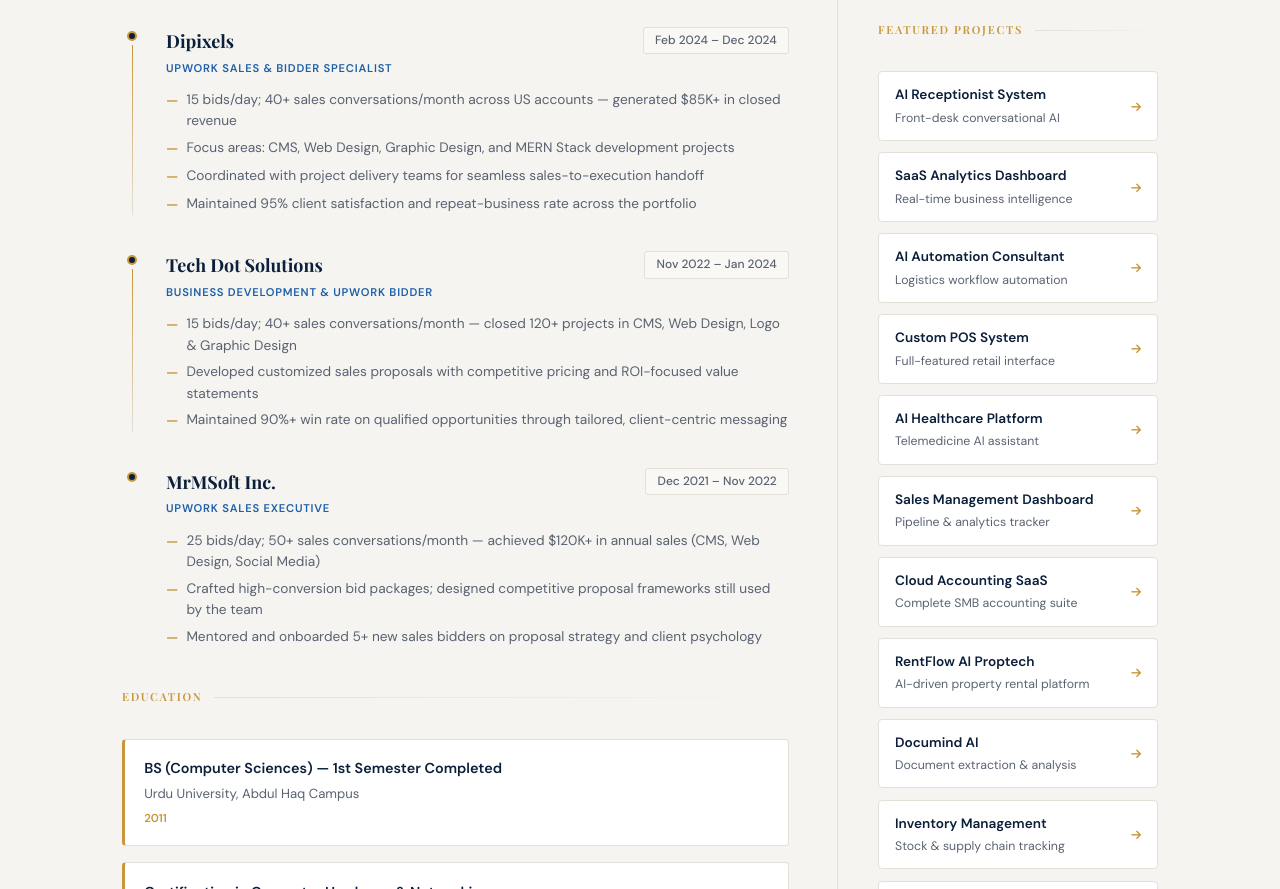
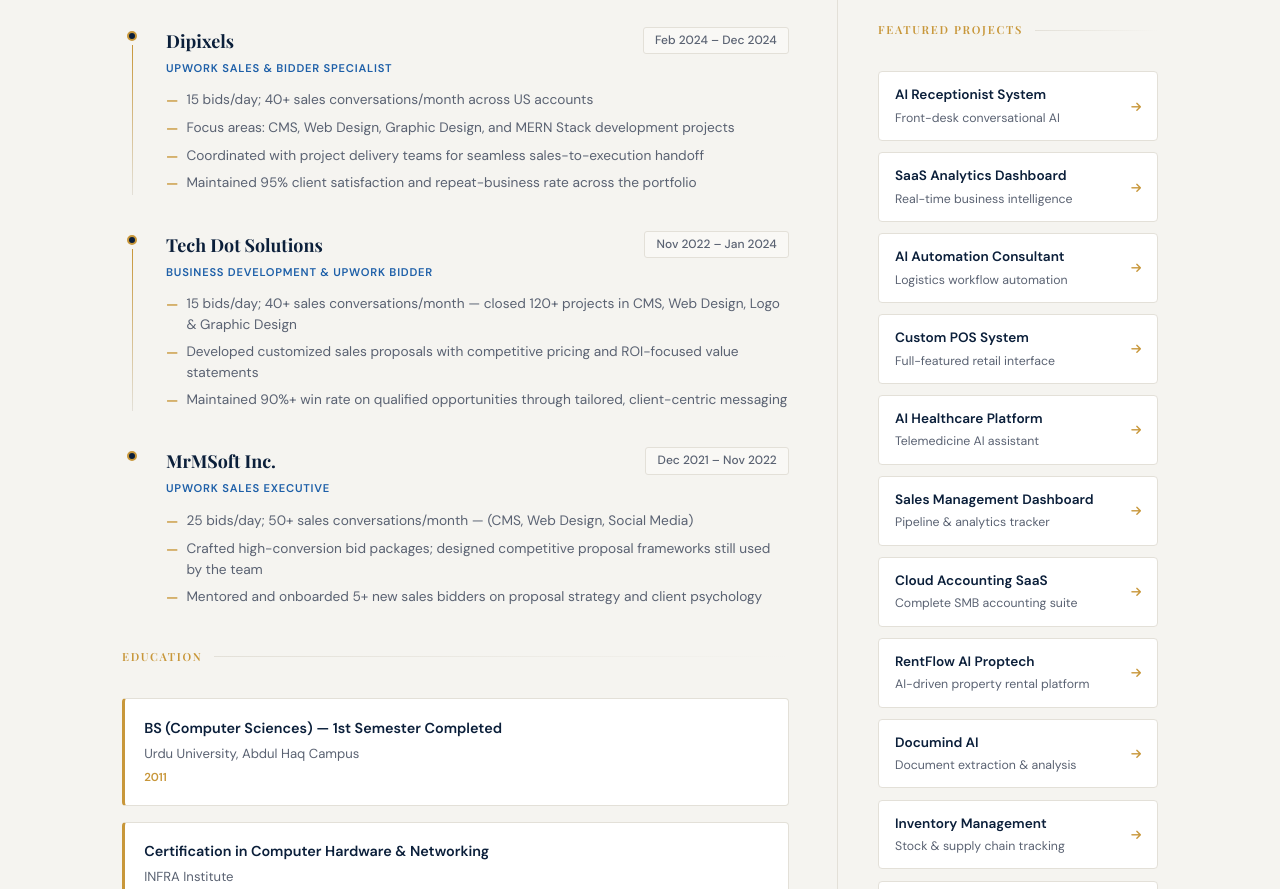
Before and after one commit to Asim586433/Muhammad-Asim-Younus-Upwork-Sales-Executive-Business-Development, a plain HTML site: page index.html in a window 1280 px wide. Shown: the part 1426-2315 px from the top of the page. Drawn offline with nearby package versions, Linux system fonts and the light colour scheme.

Commit message:
Update index.html

```diff
--- a/index.html
+++ b/index.html
@@ -488,7 +488,7 @@
             </div>
             <div class="exp-role">Upwork Sales &amp; Bidder Specialist</div>
             <ul class="exp-items">
-              <li>15 bids/day; 40+ sales conversations/month across US accounts — generated $85K+ in closed revenue</li>
+              <li>15 bids/day; 40+ sales conversations/month across US accounts </li>
               <li>Focus areas: CMS, Web Design, Graphic Design, and MERN Stack development projects</li>
               <li>Coordinated with project delivery teams for seamless sales-to-execution handoff</li>
               <li>Maintained 95% client satisfaction and repeat-business rate across the portfolio</li>
@@ -528,7 +528,7 @@
             </div>
             <div class="exp-role">Upwork Sales Executive</div>
             <ul class="exp-items">
-              <li>25 bids/day; 50+ sales conversations/month — achieved $120K+ in annual sales (CMS, Web Design, Social Media)</li>
+              <li>25 bids/day; 50+ sales conversations/month — (CMS, Web Design, Social Media)</li>
               <li>Crafted high-conversion bid packages; designed competitive proposal frameworks still used by the team</li>
               <li>Mentored and onboarded 5+ new sales bidders on proposal strategy and client psychology</li>
             </ul>
```
